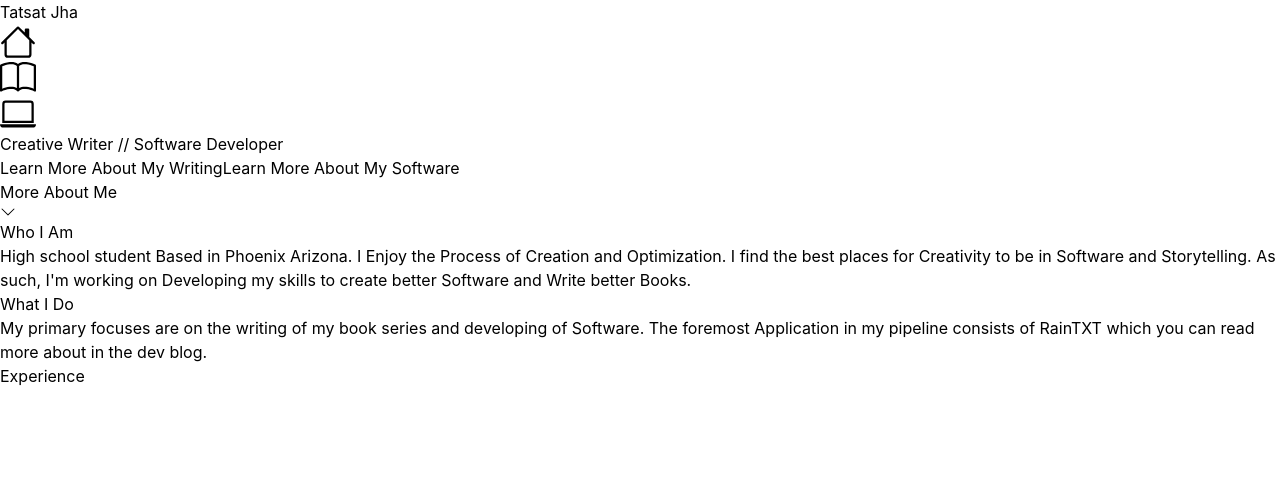
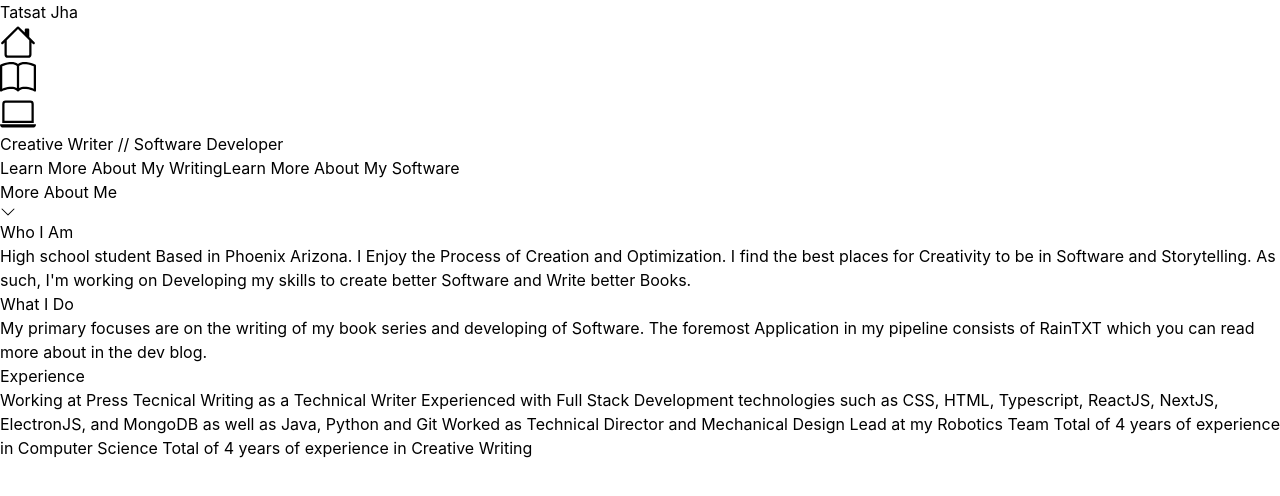
Before and after one commit to TatsatJha/Tatsat-Enterprises, a Next.js app: page / in a window 1280 px wide. Shown: the top 496 px of the page. Built offline with nearby package versions, Linux system fonts and the light colour scheme.

Commit message:
Add experiences content

```diff
--- a/Components/Main.tsx
+++ b/Components/Main.tsx
@@ -49,7 +49,11 @@ export const MainHome = () => {
 
         <h2 className='font-bold text-4xl p-6'> Experience </h2>
         <p className='font-serif text-xl m-6 w-1/2'>
-
+          Working at Press Tecnical Writing as a  Technical Writer
+          Experienced with Full Stack Development technologies such as CSS, HTML, Typescript, ReactJS, NextJS, ElectronJS, and MongoDB as well as Java, Python and Git
+          Worked as Technical Director and Mechanical Design Lead at my Robotics Team
+          Total of 4 years of experience in Computer Science
+          Total of 4 years of experience in Creative Writing
         </p>
       </section>
     </div>;
```
